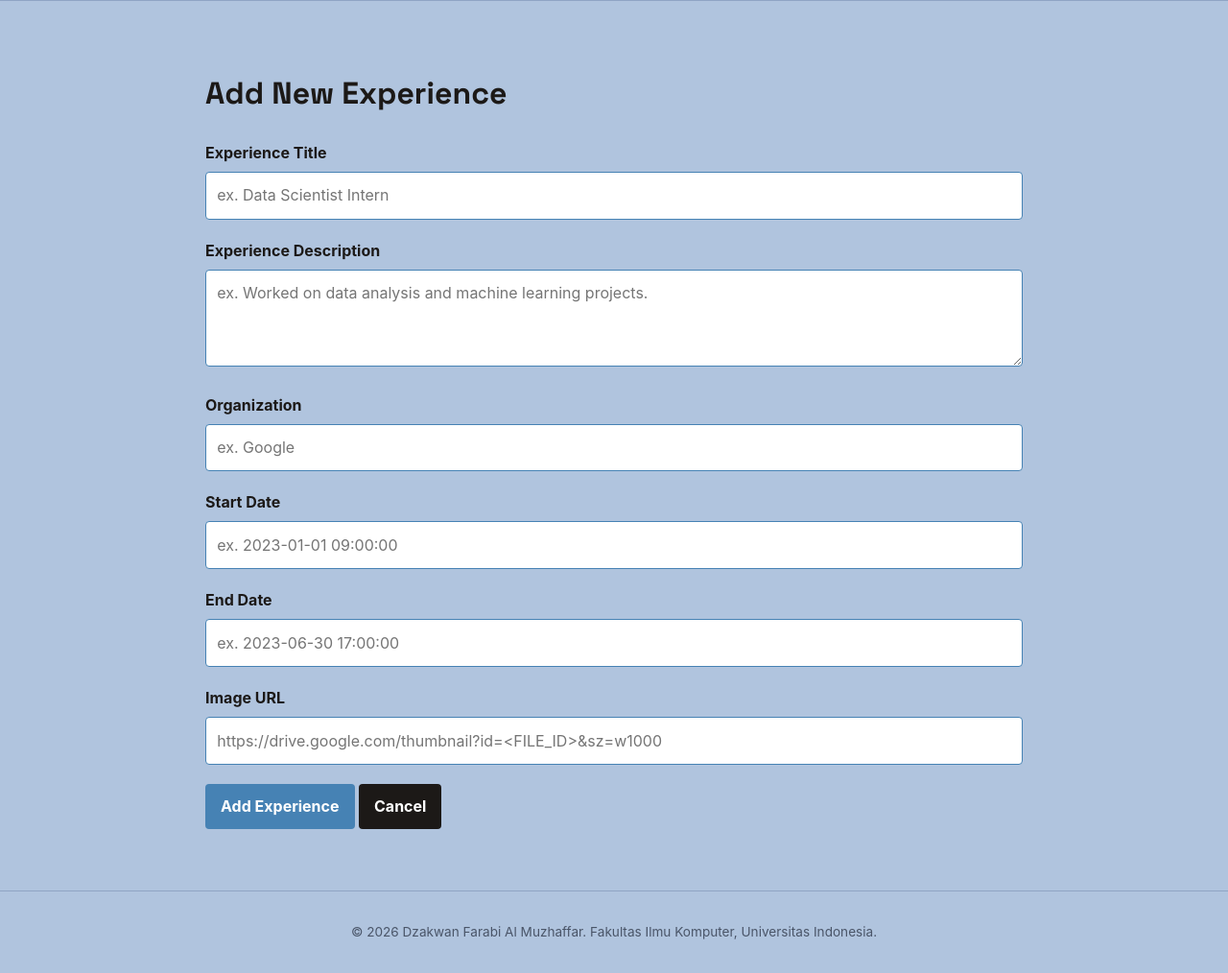
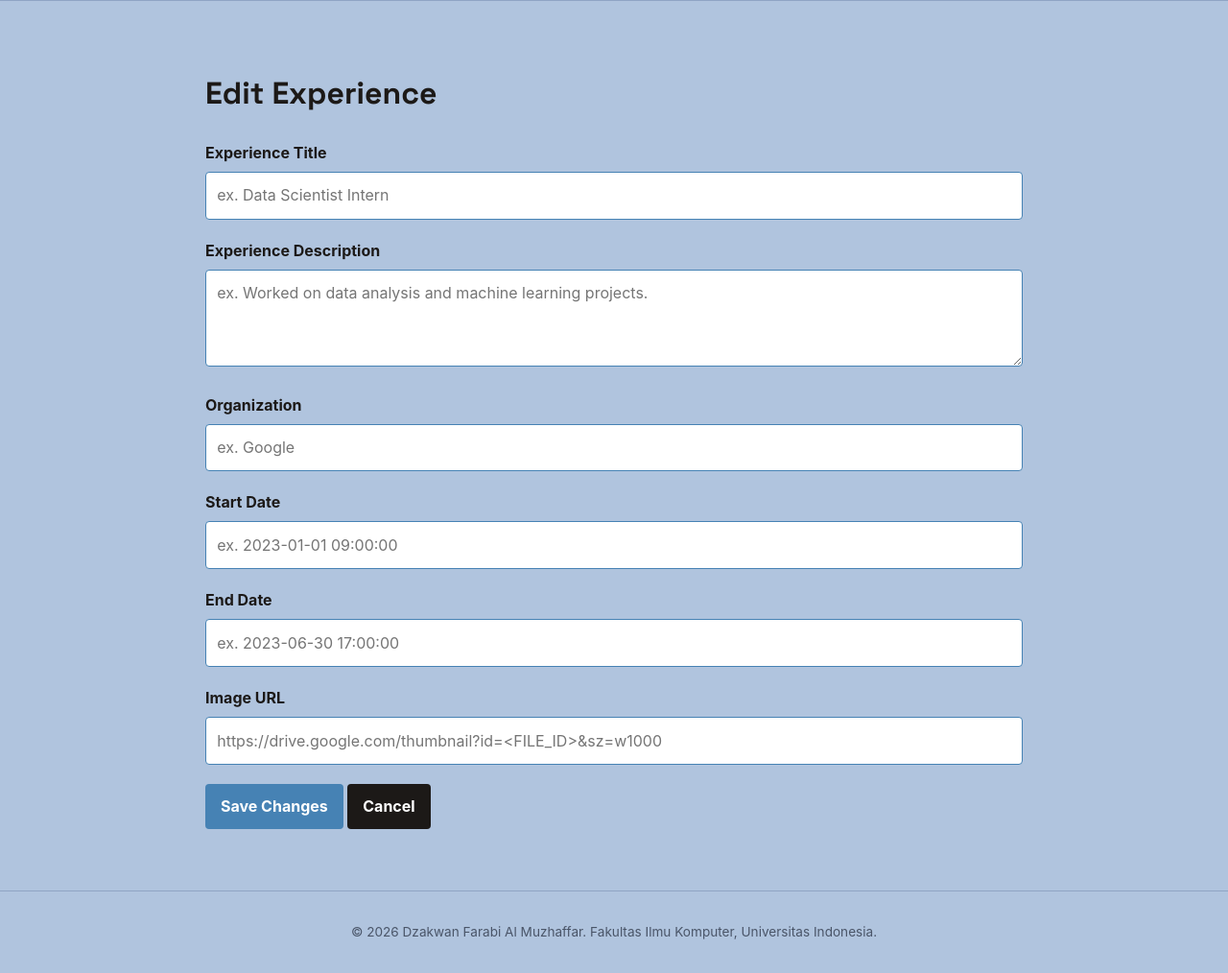
Before and after one commit to dzakwanversipacil/myportofolio, a Django app: page /experience/add/ in a window 1280 px wide. Shown: the part 74-1088 px from the top of the page at 96% size. Run offline with Django 5.2, Linux system fonts and the light colour scheme.

Commit message:
feat: add edit feature to experience section

```diff
--- a/main/urls.py
+++ b/main/urls.py
@@ -17,4 +17,6 @@
 
     path("experience/<uuid:experience_id>/delete/",delete_experience,name="delete_experience"),
     path("education/<uuid:education_id>/delete/",delete_education,name="delete_education"),
+
+    path("experience/<uuid:experience_id>/update/", update_experience, name="update_experience"),
 ]
--- a/main/views.py
+++ b/main/views.py
@@ -124,3 +124,18 @@
         return redirect("main:show_education")
 
     return redirect("main:show_education")
+
+def update_experience(request, experience_id):
+    experience = get_object_or_404(Experience, pk=experience_id)
+    form = ExperienceForm(request.POST or None, instance=experience)
+
+    if request.method == "POST" and form.is_valid():
+        form.save()
+        messages.success(request, "Experience updated successfully!")
+        return redirect("main:show_experience")
+
+    context = {
+        "name": "Dzakwan Farabi Al Muzhaffar",
+        "form": form,
+    }
+    return render(request, "experience_form.html", context)
--- a/static/css/style.css
+++ b/static/css/style.css
@@ -599,6 +599,11 @@
   background: #b42318;
 }
 
+.button-warning {
+  background-color: #f59e0b;
+  color: #ffffff;
+}
+
 @media (max-width: 600px) {
   .add-button {
     width: 100%;
--- a/templates/experience_form.html
+++ b/templates/experience_form.html
@@ -1,15 +1,13 @@
 {% extends "base.html" %}
 {% block meta %}
-  <title>Add Experience - {{ name }}</title>
+  <title>{% if form.instance.pk %}Edit{% else %}Add{% endif %} Experience - {{ name }}</title>
 {% endblock meta %}
 {% block content %}
   <main>
     <section class="form-section">
       <div class="container">
-        <h1>Add New Experience</h1>
-        <form method="post"
-              action="{% url 'main:create_experience' %}"
-              class="form-class">
+        <h1>{% if form.instance.pk %}Edit Experience{% else %}Add New Experience{% endif %}</h1>
+        <form method="post" class="form-class">
           {% csrf_token %}
           {% for field in form %}
             <div class="form-group">
@@ -19,7 +17,7 @@
           {% endfor %}
         </div>
 {% endfor %}
-<button type="submit" class="button">Add Experience</button>
+<button type="submit" class="button">{% if form.instance.pk %}Save Changes{% else %}Add Experience{% endif %}</button>
 <a href="{% url 'main:show_experience' %}"
    class="button button-secondary">Cancel</a>
 </form>
```
Also changed, not shown: templates/experience.html (+4 -3 lines).
